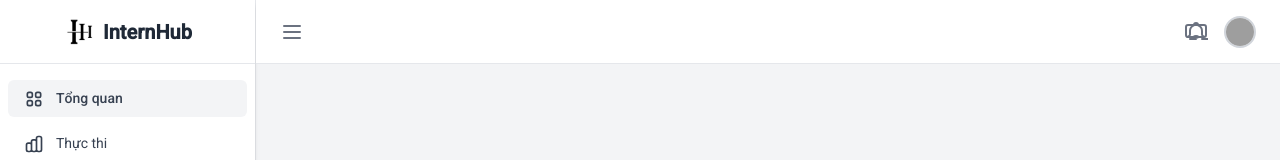
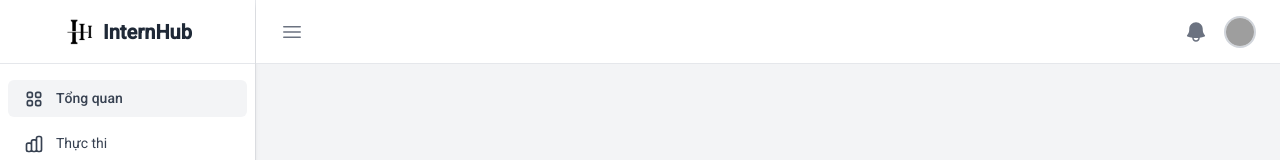
Before and after one commit to Nguyntanh/internhub_fe, an Angular app: page /dashboard in a window 1280 px wide. Shown: the top 160 px of the page. Built offline with nearby package versions, Linux system fonts and the light colour scheme; grey boxes are pictures that could not be loaded.

Commit message:
sửa icon sidebar toggle và notification

```diff
--- a/src/app/dashboard/topbar/topbar.html
+++ b/src/app/dashboard/topbar/topbar.html
@@ -1,8 +1,8 @@
 <div class="flex items-center justify-between h-16 px-6 bg-white border-b border-gray-200">
   <!-- Left: Sidebar Toggle -->
   <button class="text-gray-500 hover:text-gray-700 focus:outline-none">
-    <svg class="h-6 w-6" fill="none" viewBox="0 0 24 24" stroke="currentColor">
-      <path stroke-linecap="round" stroke-linejoin="round" stroke-width="2" d="M4 6h16M4 12h16M4 18h16"></path>
+    <svg class="h-6 w-6" fill="currentColor" viewBox="0 0 24 24" xmlns="http://www.w3.org/2000/svg">
+      <path fill-rule="evenodd" clip-rule="evenodd" d="M3 6.75C3 6.33579 3.33579 6 3.75 6H20.25C20.6642 6 21 6.33579 21 6.75C21 7.16421 20.6642 7.5 20.25 7.5H3.75C3.33579 7.5 3 7.16421 3 6.75ZM3 12C3 11.5858 3.33579 11.25 3.75 11.25H20.25C20.6642 11.25 21 11.5858 21 12C21 12.4142 20.6642 12.75 20.25 12.75H3.75C3.33579 12.75 3 12.4142 3 12ZM3 17.25C3 16.8358 3.33579 16.5 3.75 16.5H20.25C20.6642 16.5 21 16.8358 21 17.25C21 17.6642 20.6642 18 20.25 18H3.75C3.33579 18 3 17.6642 3 17.25Z" />
     </svg>
   </button>
 
@@ -10,8 +10,8 @@
   <div class="flex items-center space-x-4">
     <!-- Notification Icon -->
     <button class="text-gray-500 hover:text-gray-700 focus:outline-none">
-      <svg class="h-6 w-6" fill="none" viewBox="0 0 24 24" stroke="currentColor">
-        <path stroke-linecap="round" stroke-linejoin="round" stroke-width="2" d="M15 17h5l-1.405-1.405A2.032 2.032 0 0118 14.158V11a6.002 6.002 0 00-4-5.659V5a2 2 0 10-4 0v.341C7.67 6.165 6 8.388 6 11v3.159c0 .538-.214 1.055-.595 1.436L4 17h5m6 0a6 6 0 00-6 0m6 0a6 6 0 01-6 0m-6 0H4a2 2 0 01-2-2V7a2 2 0 012-2h16a2 2 0 012 2v8a2 2 0 01-2 2h-2m-6 0v2m0 0H9m-3 0h6m6 0h6"></path>
+      <svg class="h-6 w-6" fill="currentColor" viewBox="0 0 24 24" xmlns="http://www.w3.org/2000/svg">
+        <path fill-rule="evenodd" clip-rule="evenodd" d="M5.25001 8.9998C5.25012 5.27197 8.27215 2.25 12 2.25C15.7279 2.25 18.75 5.27208 18.75 9L18.7498 9.04919V9.75C18.7498 11.8731 19.5508 13.8074 20.8684 15.2699C21.0349 15.4547 21.0989 15.71 21.0393 15.9516C20.9797 16.1931 20.8042 16.3893 20.5709 16.4755C19.0269 17.0455 17.4105 17.4659 15.7396 17.7192C15.7465 17.812 15.75 17.9056 15.75 18C15.75 20.0711 14.0711 21.75 12 21.75C9.92894 21.75 8.25001 20.0711 8.25001 18C8.25001 17.9056 8.25351 17.812 8.2604 17.7192C6.58934 17.4659 4.97287 17.0455 3.42875 16.4755C3.19539 16.3893 3.01992 16.1931 2.96033 15.9516C2.90073 15.71 2.96476 15.4547 3.13126 15.2699C4.44879 13.8074 5.24981 11.8731 5.24981 9.75L5.25001 8.9998ZM9.75221 17.8993C9.75075 17.9326 9.75001 17.9662 9.75001 18C9.75001 19.2426 10.7574 20.25 12 20.25C13.2427 20.25 14.25 19.2426 14.25 18C14.25 17.9662 14.2493 17.9326 14.2478 17.8992C13.5072 17.9659 12.7574 18 11.9998 18C11.2424 18 10.4927 17.966 9.75221 17.8993Z" />
       </svg>
     </button>
 
```
